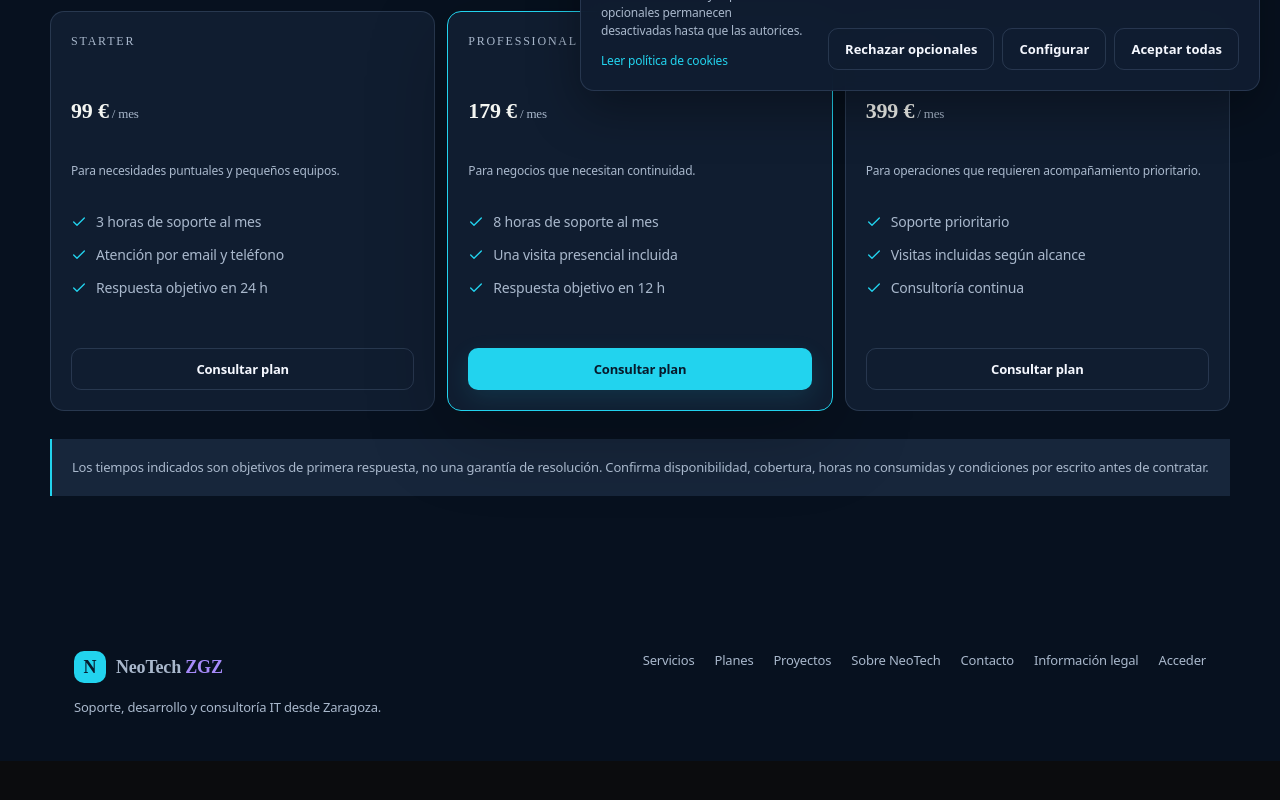
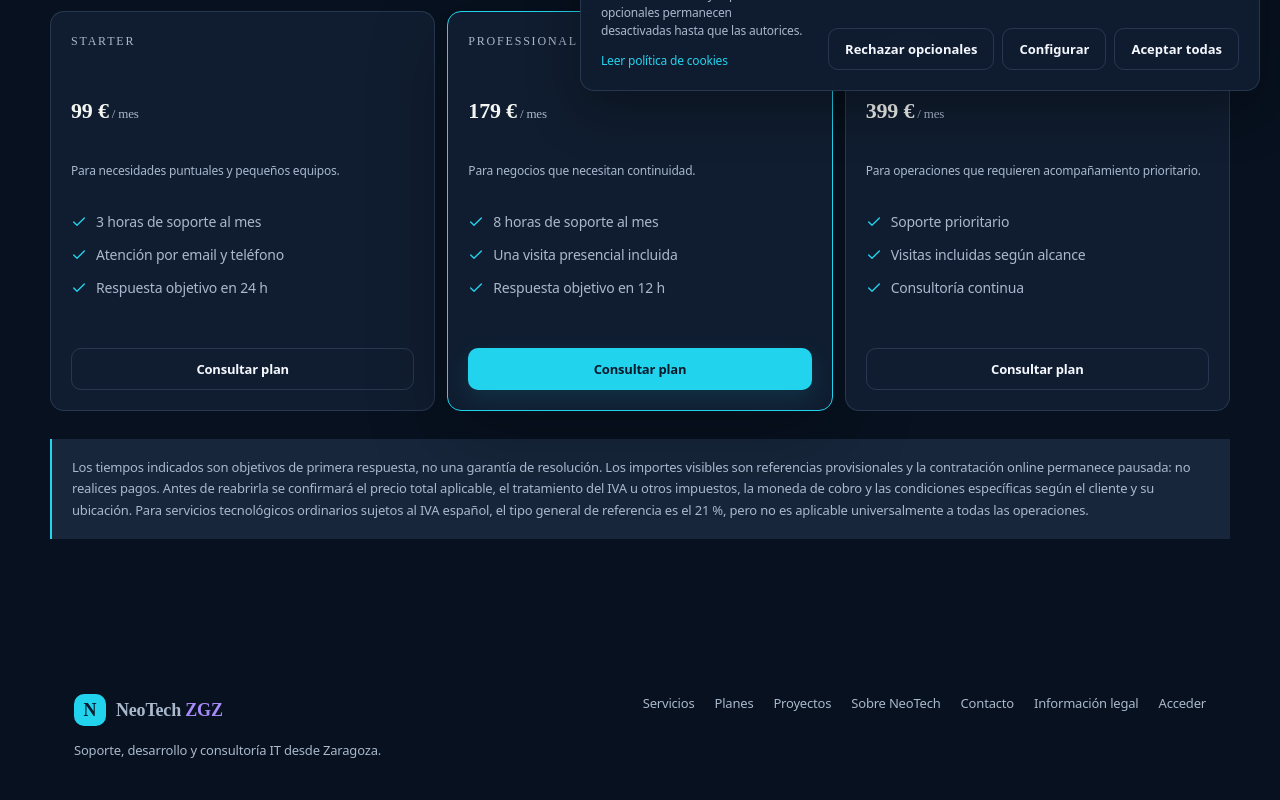
Before and after one commit to Jasondevtech276/neotechzgz.vercel.app, a Next.js app: page /planes in a window 1280 px wide. Shown: the part 689-1489 px from the top of the page. Before the commit the page ends 1450 px from the top, so only its background shows below. Built offline with nearby package versions, Linux system fonts and the light colour scheme.

Commit message:
Fiscal: clarify provisional prices and tax obligations
Clarify that prices are provisional and checkout remains paused; document Spain, EU and international tax rules, distinguishing customer-facing indirect taxes from seller-level IRPF, RETA and IAE obligations.

```diff
--- a/app/planes/page.tsx
+++ b/app/planes/page.tsx
@@ -29,7 +29,7 @@ export default function PlanesPage() {
           </article>
         ))}
       </div>
-      <p className="inner-disclaimer">Los tiempos indicados son objetivos de primera respuesta, no una garantía de resolución. Confirma disponibilidad, cobertura, horas no consumidas y condiciones por escrito antes de contratar.</p>
+      <p className="inner-disclaimer">Los tiempos indicados son objetivos de primera respuesta, no una garantía de resolución. Los importes visibles son referencias provisionales y la contratación online permanece pausada: no realices pagos. Antes de reabrirla se confirmará el precio total aplicable, el tratamiento del IVA u otros impuestos, la moneda de cobro y las condiciones específicas según el cliente y su ubicación. Para servicios tecnológicos ordinarios sujetos al IVA español, el tipo general de referencia es el 21 %, pero no es aplicable universalmente a todas las operaciones.</p>
     </InnerPage>
   )
 }
```
Also changed, not shown: 1 other file (tests, documents, lock files or other folders).
